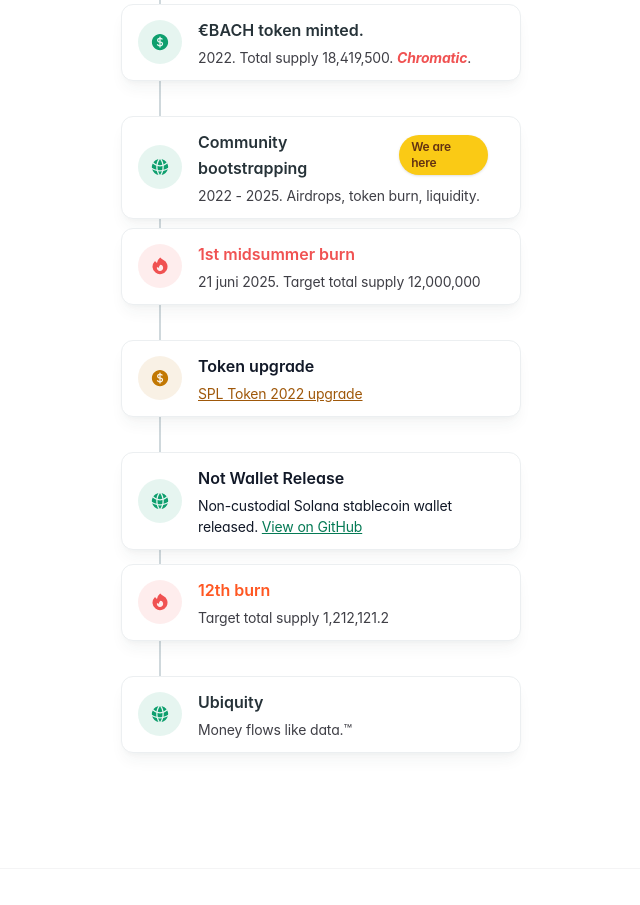
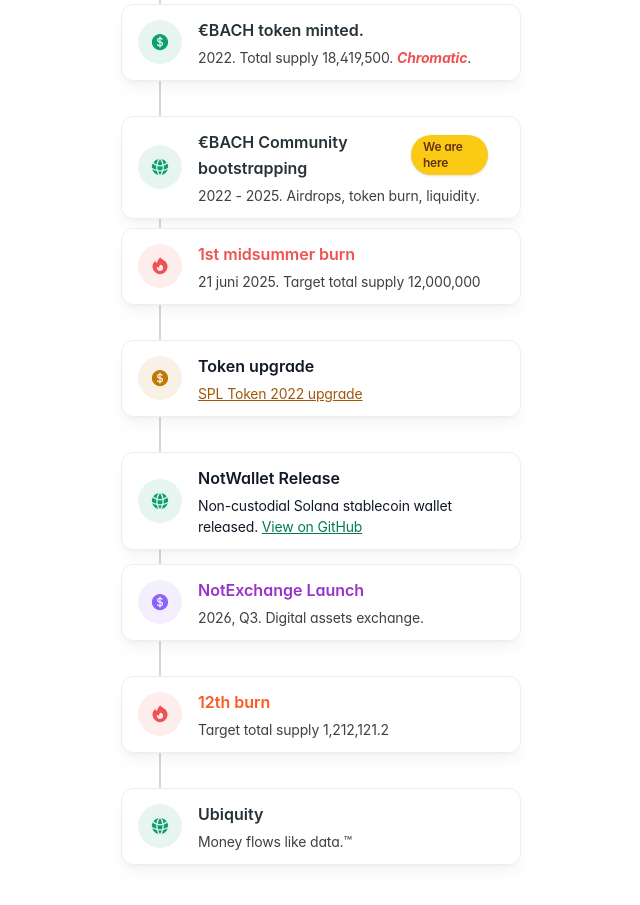
Before and after one commit to TheStableFoundation/bach-money, a Next.js app: page /timeline in a window 1280 px wide. Shown: the part 1300-2205 px from the top of the page, without its empty margins (319-959 px from the left). Built offline with nearby package versions, Linux system fonts and the light colour scheme.

Commit message:
Add NotExchange Launch to timeline and update labels

```diff
--- a/components/Timeline.tsx
+++ b/components/Timeline.tsx
@@ -112,7 +112,7 @@
             <div className="flex flex-col gap-1 text-left">
               <div className="flex items-center gap-2">
                 <Typography variant="h6" color="blue-gray">
-                  Community bootstrapping
+                  €BACH Community bootstrapping
                 </Typography>
                 <span className="inline-block rounded-full bg-yellow-300 px-3 py-1 text-xs font-semibold text-yellow-900 shadow">
                   We are here
@@ -155,7 +155,7 @@
                   href="https://spl.solana.com/token-upgrade"
                   target="_blank"
                   rel="noopener noreferrer"
-                  className="underline text-yellow-600 hover:text-yellow-800"
+                  className="text-yellow-600 underline hover:text-yellow-800"
                 >
                   SPL Token 2022 upgrade
                 </a>
@@ -171,7 +171,7 @@
             </TimelineIcon>
             <div className="flex flex-col gap-1 text-left">
               <Typography variant="h6" style={{ color: "#111827" }}>
-                Not Wallet Release
+                NotWallet Release
               </Typography>
               <Typography variant="small" style={{ color: "#111827" }} className="font-normal">
                 Non-custodial Solana stablecoin wallet released.{" "}
@@ -179,10 +179,27 @@
                   href="https://github.com/TheStableFoundation/not"
                   target="_blank"
                   rel="noopener noreferrer"
-                  className="underline text-green-600 hover:text-green-800"
+                  className="text-green-600 underline hover:text-green-800"
                 >
                   View on GitHub
                 </a>
+              </Typography>
+            </div>
+          </TimelineHeader>
+        </TimelineItem>
+        <TimelineItem className="h-28">
+          <TimelineConnector className="!w-[78px]" />
+          <TimelineHeader className="border-blue-gray-50 shadow-blue-gray-900/5 relative rounded-xl border bg-white py-3 pr-8 pl-4 shadow-lg">
+            <TimelineIcon className="p-3" variant="ghost" color="purple">
+              <CurrencyDollarIcon className="h-5 w-5" />
+            </TimelineIcon>
+            <div className="flex flex-col gap-1 text-left">
+              <Typography variant="h6" style={{ color: "#9932CC" }}>
+                NotExchange Launch
+              </Typography>
+              <Typography variant="small" color="gray" className="font-normal">
+                {" "}
+                2026, Q3. Digital assets exchange.
               </Typography>
             </div>
           </TimelineHeader>
```
